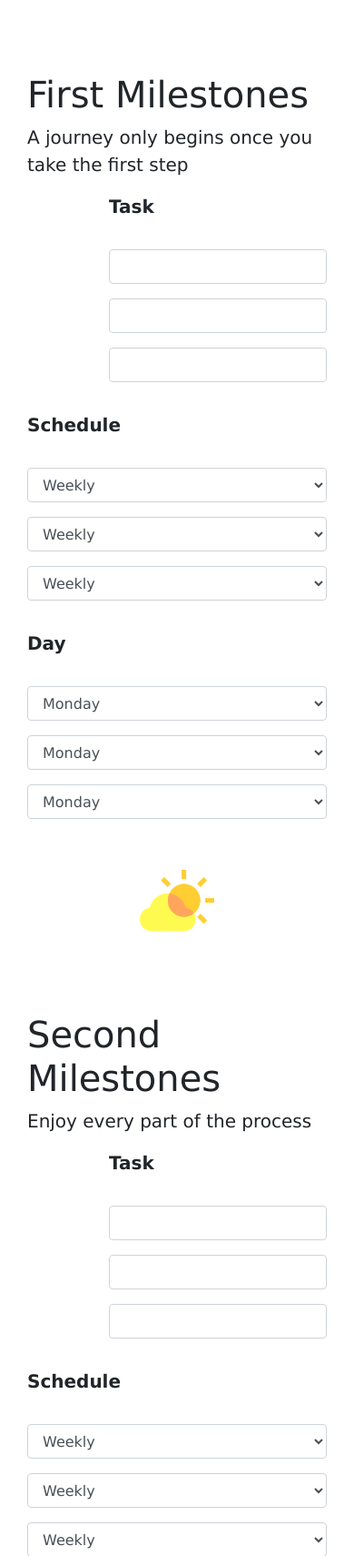
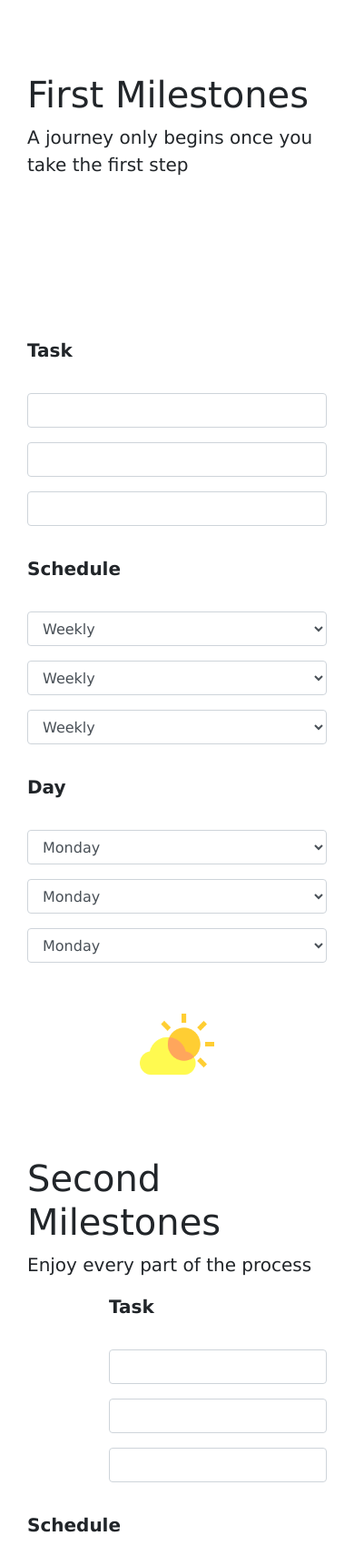
Before and after one commit to shingtzewoo/goalgetter, a Flask app: template goalgetter/blueprints/goals/templates/tasks.html in a window 390 px wide. Shown: the part 673-2383 px from the top of the page at 91% size. Run offline with Flask 2, Linux system fonts and the light colour scheme; the template is opened without the code that fills it, so the values that code supplies are empty; some libraries are stand-ins or nearby versions.

Commit message:
changes to ensure mobile responsiveness

```diff
--- a/goalgetter/blueprints/goals/templates/tasks.html
+++ b/goalgetter/blueprints/goals/templates/tasks.html
@@ -37,7 +37,7 @@
                 {{ render_task_section.render_milestone(value2, 0) }}
                 {{ render_task_section.render_milestone(value3, 0) }}
             </div>
-            <div class="col form-group">
+            <div class="col-sm form-group">
                 <div class="row">
                     <div class="col">
                         <p class="lead font-weight-bold">Task</p>
--- a/goalgetter/templates/macros/render_checkboxes.html
+++ b/goalgetter/templates/macros/render_checkboxes.html
@@ -6,8 +6,8 @@
           <input class="hide" type="checkbox" name="value" value="{{value}}" id="{{value}}">
           {{ other_macro }}
       </div>
-      <div class="d-flex flex-column animate_animated" style="z-index: -1; position: absolute;">
-          <p class="text-center lead" style="font-size: 1em; position: relative;">{{ description }}</p>
+      <div class="col d-flex justify-content-center align-items-center flex-column animate_animated" style="z-index: -1; position: absolute;">
+          <p class="text-center lead">{{ description }}</p>
       </div>
   </div>
 {%- endmacro -%}
--- a/goalgetter/templates/macros/render_task_section.html
+++ b/goalgetter/templates/macros/render_task_section.html
@@ -2,7 +2,7 @@
 
 {% macro render_milestone(chosen_value, i) -%}
 <div class="row my-3">
-    <div class="col">
+    <div class="col-sm">
         <p class="lead">{{ chosen_value.goal.milestone[i].name }}</p>
     </div>
 </div>
```
